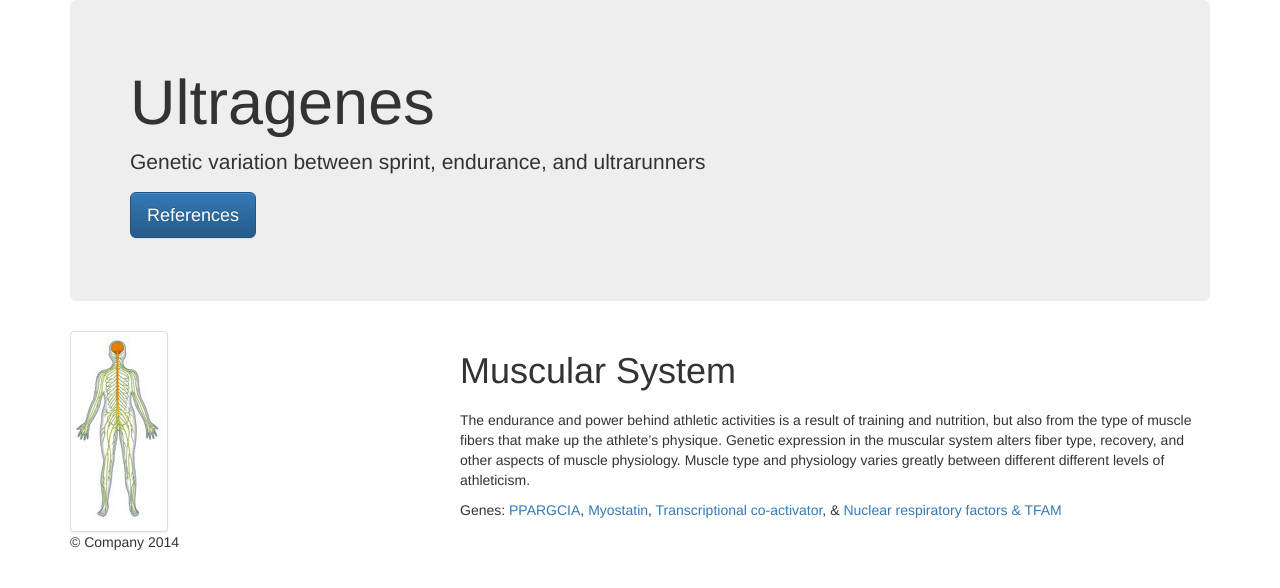
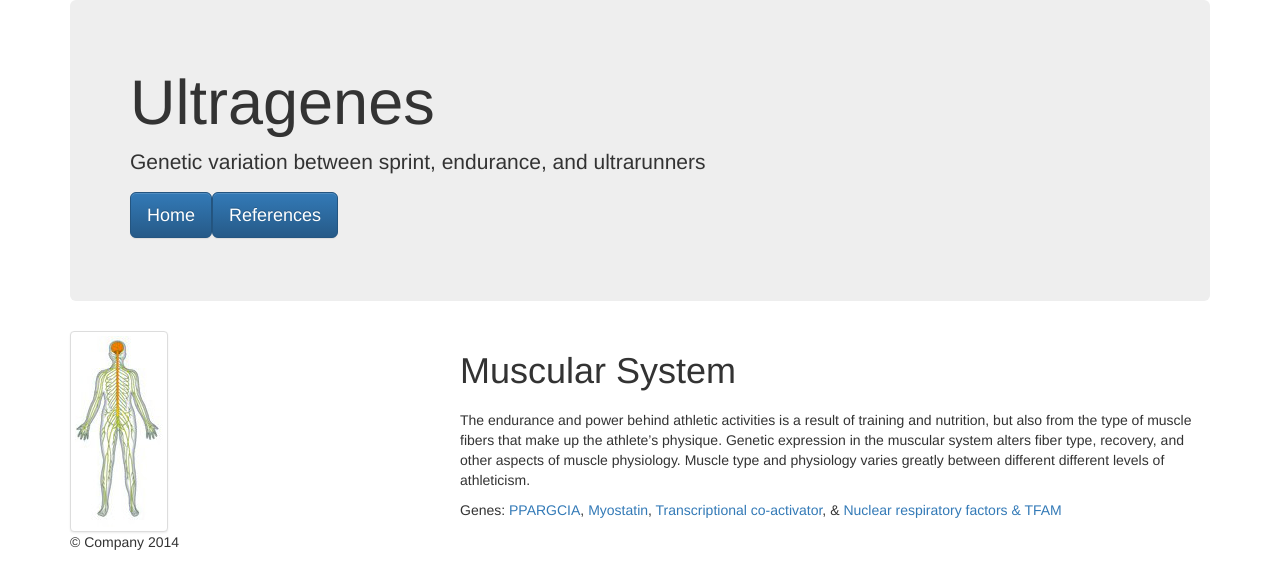
Before and after one commit to alexlovespancakes/Genomics-Ultragenes, a website: page src/muscular.html in a window 1280 px wide. Drawn offline with nearby package versions, Linux system fonts and the light colour scheme.

Commit message:
Update muscular.html

```diff
--- a/src/muscular.html
+++ b/src/muscular.html
@@ -32,7 +32,7 @@
         Genetic variation between sprint, endurance, and ultrarunners
 
         </p>
-        <p><a class="btn btn-primary btn-lg" role="button" href="/references.html">References</a></a></p>
+        <p><a class="btn btn-primary btn-lg" role="button" href="/index.html">Home</a><a class="btn btn-primary btn-lg" role="button" href="/references.html">References</a></a></p>
       </div>
 
       <div class="row">
```
